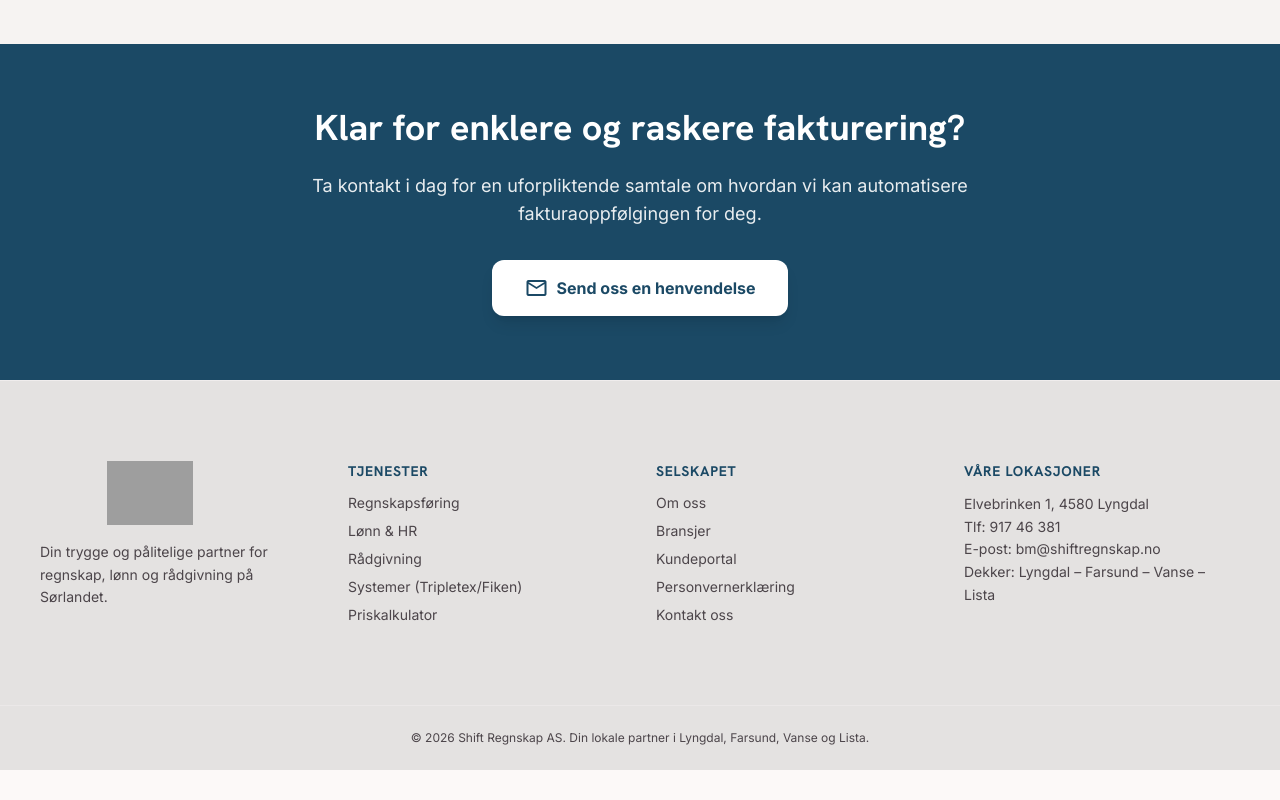
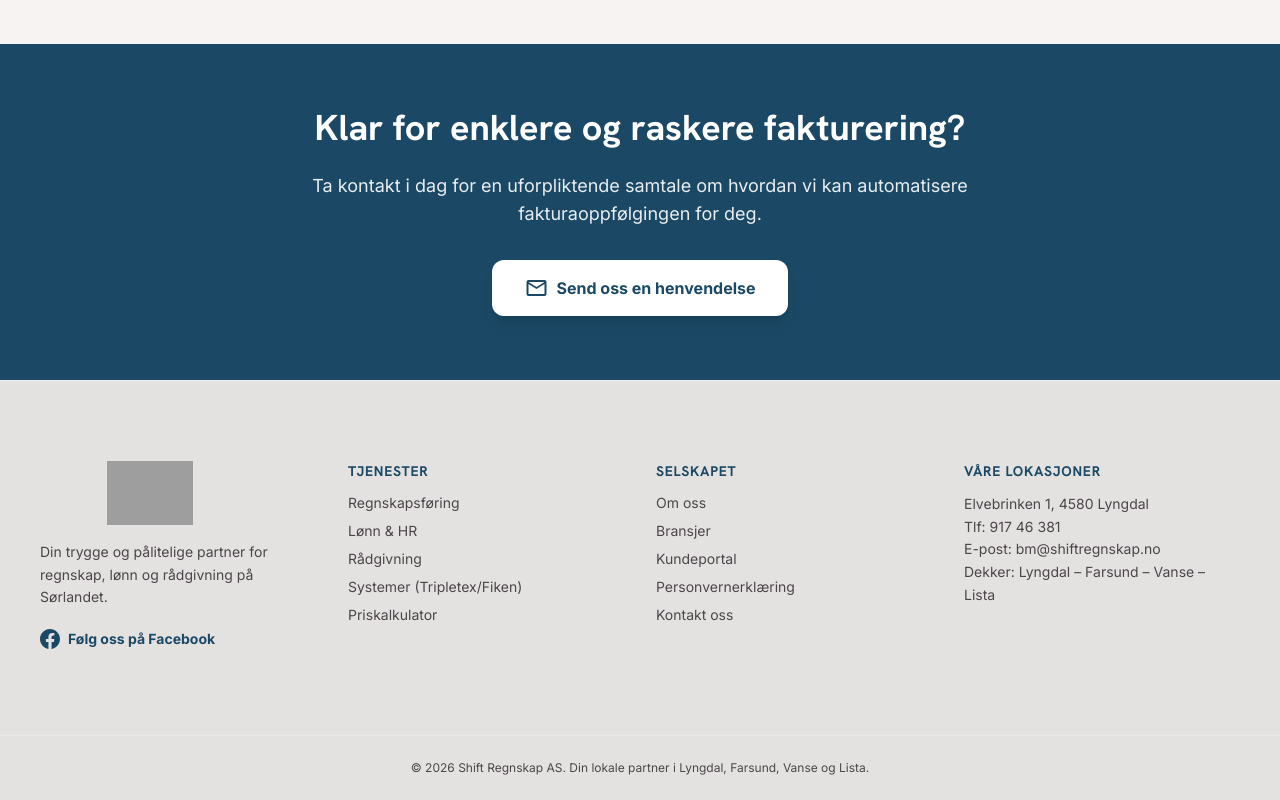
Before and after one commit to knutsenthomas/shiftregnskap, a React (Vite) app: page /tjeneste/fakturering in a window 1280 px wide. Shown: the part 1176-1976 px from the top of the page. Before the commit the page ends 1946 px from the top, so only its background shows below. Built offline with nearby package versions, Linux system fonts and the light colour scheme; no server answers; grey boxes are pictures that could not be loaded.

Commit message:
Add Facebook link with official icon in bottom left footer column

```diff
--- a/src/components/Footer.jsx
+++ b/src/components/Footer.jsx
@@ -22,6 +22,17 @@
           <p className="text-on-surface-variant text-sm leading-relaxed">
             Din trygge og pålitelige partner for regnskap, lønn og rådgivning på Sørlandet.
           </p>
+          <a
+            href="https://facebook.com"
+            target="_blank"
+            rel="noopener noreferrer"
+            className="inline-flex items-center gap-2 text-primary font-bold text-sm hover:underline hover:opacity-80 transition-opacity pt-1"
+          >
+            <svg className="w-5 h-5 fill-primary" viewBox="0 0 24 24">
+              <path d="M24 12.073c0-6.627-5.373-12-12-12s-12 5.373-12 12c0 5.99 4.388 10.954 10.125 11.854v-8.385H7.078v-3.47h3.047V9.43c0-3.007 1.792-4.669 4.533-4.669 1.312 0 2.686.235 2.686.235v2.953H15.83c-1.491 0-1.956.925-1.956 1.874v2.25h3.328l-.532 3.47h-2.796v8.385C19.612 23.027 24 18.062 24 12.073z"/>
+            </svg>
+            <span>Følg oss på Facebook</span>
+          </a>
         </div>
 
         {/* Links 1 */}
```
